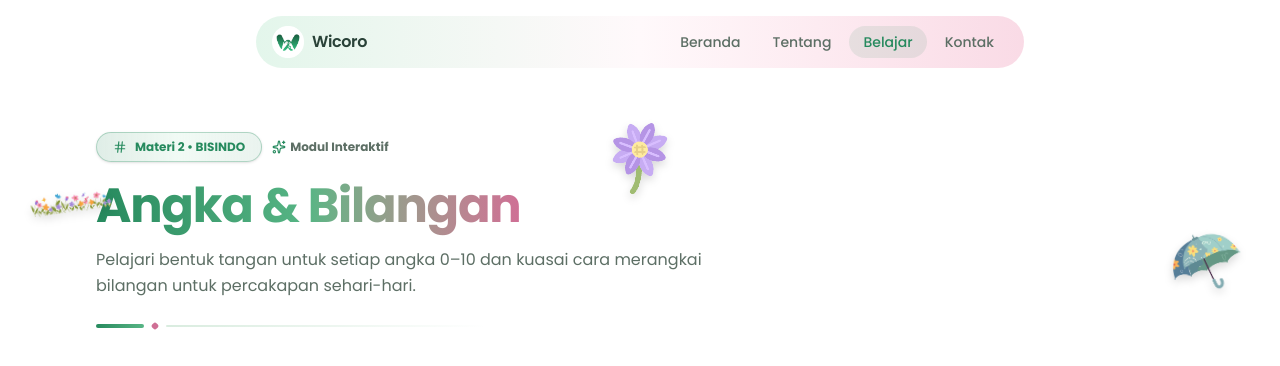
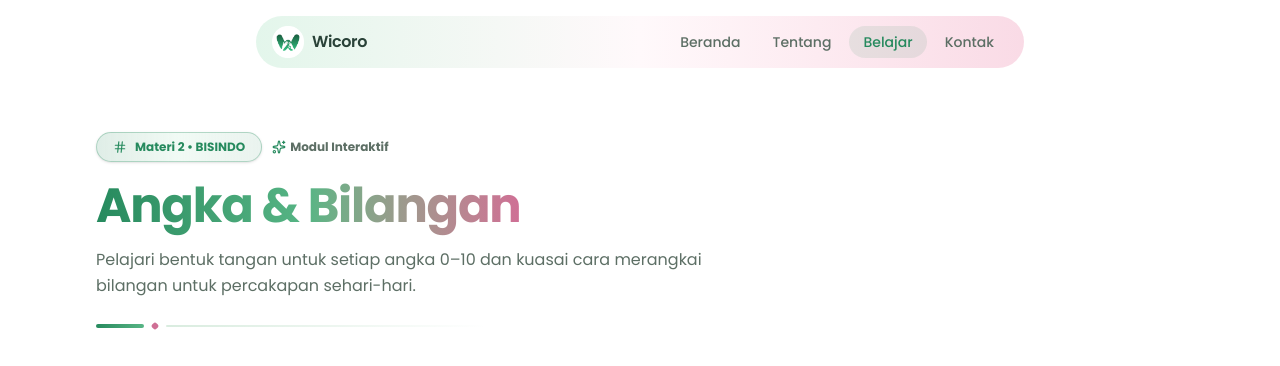
Before and after one commit to saph3n/wicoro, a Next.js app: page /belajar/materi-2 in a window 1280 px wide. Shown: the top 366 px of the page. Built offline with nearby package versions, Linux system fonts and the light colour scheme.

Commit message:
remove elemen

```diff
--- a/src/app/belajar/materi-1/page.tsx
+++ b/src/app/belajar/materi-1/page.tsx
@@ -1,7 +1,6 @@
 import { Lightbulb, Sparkles, Type } from "lucide-react"
 
 import { Container } from "@/components/common/container"
-import { FloatingElements } from "@/components/belajar/floating-elements"
 import { LessonHero } from "@/components/belajar/lesson-hero"
 import { LessonNav } from "@/components/belajar/lesson-nav"
 import { LessonSection } from "@/components/belajar/lesson-section"
@@ -43,7 +42,6 @@ const accents = ["mint", "coral", "peach"] as const
 export default function Materi1() {
   return (
     <div className="relative min-h-screen overflow-hidden">
-      <FloatingElements />
       <Container>
         <LessonHero
           index="1"
--- a/src/app/belajar/materi-2/page.tsx
+++ b/src/app/belajar/materi-2/page.tsx
@@ -7,7 +7,6 @@ import { LessonSection } from "@/components/belajar/lesson-section"
 import { SignCard } from "@/components/belajar/sign-card"
 import { TipCard } from "@/components/belajar/tip-card"
 import { NumberPractice } from "@/components/belajar/number-practice"
-import { FloatingElements } from "@/components/belajar/floating-elements"
 
 const digits = [
   { sign: "0", name: "Nol", description: "Kelima jari membentuk lingkaran seperti huruf O, telapak menghadap ke depan.", image: "/12.png" },
@@ -28,7 +27,6 @@ const accents = ["mint", "coral", "peach"] as const
 export default function Materi2() {
   return (
     <div className="relative min-h-screen overflow-hidden">
-      <FloatingElements />
       <Container>
         <LessonHero
           index="2"
```
